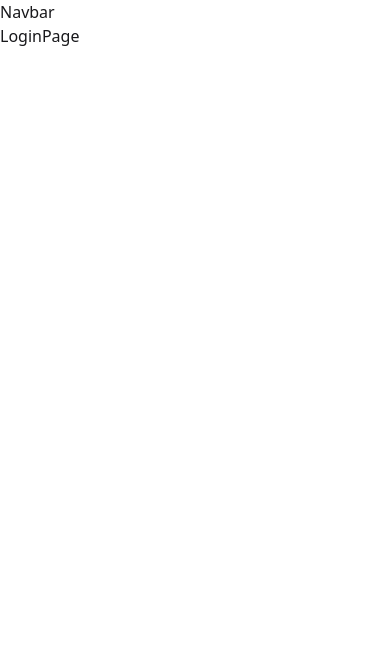
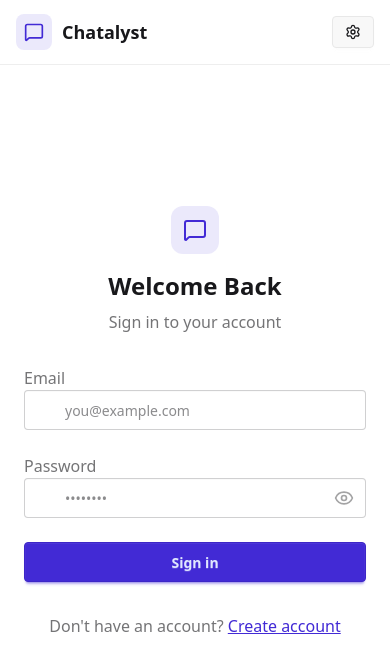
Before and after one commit to JeevanshGrover/Chatalyst, a React (Vite) app in the folder frontend/: page /login in a window 390 px wide. Shown: the top 670 px of the page. Built offline with nearby package versions, Linux system fonts and the light colour scheme; no server answers.

Commit message:
feat: add full name field to signup form and update user model; improve login error handling

```diff
--- a/frontend/src/App.jsx
+++ b/frontend/src/App.jsx
@@ -33,7 +33,7 @@
       <Navbar />
       <Routes>
         <Route path="/" element = {authUser? <HomePage />: <Navigate to="/login"/> } />
-        <Route path="/signup" element = {!authUser? <SignUpPage /> : <Navigate to= "/" />} />
+        <Route path="/signup" element = {!authUser? <SignUpPage /> : <Navigate to= "/login" />} />
         <Route path="/login" element = {!authUser? <LoginPage /> : <Navigate to= "/" />} />
         <Route path="/settings" element = {<SettingsPage />} />
         <Route path="/profile" element = {authUser? <ProfilePage />: <Navigate to= "/login" />} />
--- a/frontend/src/components/Navbar.jsx
+++ b/frontend/src/components/Navbar.jsx
@@ -1,8 +1,54 @@
-import React from 'react'
+import { useAuthStore } from '../store/useAuthStore'
+import { Link } from 'react-router-dom'
+import { LogOut, MessageSquare, Settings, User } from 'lucide-react'
 
 function Navbar() {
+  const { authUser, logout } = useAuthStore();
+
   return (
-    <div>Navbar</div>
+    <header
+      className='border-b border-base-300 fixed w-full top-0 z-40 backdrop-blur-lg bg-base-100/80'
+    >
+      <div className= 'container mx-auto px-4 h-16'>
+        <div className='flex items-center justify-between h-full'>
+          <div className="flex items-center gap-8">
+            <Link to="/" className="flex items-center gap-2.5 hover:opacity-80 transition-all">
+              <div className="size-9 rounded-lg bg-primary/10 flex items-center justify-center">
+                <MessageSquare className="w-5 h-5 text-primary" />
+              </div>
+              <h1 className="text-lg font-bold">Chatalyst</h1>
+            </Link>
+          </div>
+
+          <div className="flex items-center gap-2">
+            <Link
+              to={"/settings"}
+              className={
+              `btn btn-sm gap-2 transition-colors`
+              }
+            >
+              <Settings className="w-4 h-4" />
+              <span className="hidden sm:inline">Settings</span>
+            </Link>
+
+            {authUser && (
+              <>
+                <Link to={"/profile"} className={`btn btn-sm gap-2`}>
+                  <User className="size-5" />
+                  <span className="hidden sm:inline">Profile</span>
+                </Link>
+
+                <button className="flex gap-2 items-center" onClick={logout}>
+                  <LogOut className="size-5" />
+                  <span className="hidden sm:inline">Logout</span>
+                </button>
+              </>
+            )}
+          </div>
+
+        </div>
+      </div>
+    </header>
   )
 }
 
--- a/frontend/src/pages/LoginPage.jsx
+++ b/frontend/src/pages/LoginPage.jsx
@@ -1,9 +1,119 @@
-import React from 'react'
+import { useState } from "react"
+import { Link } from "react-router-dom"
+import AuthImagePattern from "../components/AuthImagePattern.jsx"
+import { useAuthStore } from "../store/useAuthStore.js"
+import { Eye, EyeOff, Lock, Mail, MessageSquare, Loader2 } from "lucide-react"
 
-function LoginPage() {
+const LoginPage = () => {
+  const [showPassword, setShowPassword] = useState(false);
+  const [formData, setFormData] = useState({
+    email: "",
+    password: ""
+  });
+
+  const { login, isLoggingIn } = useAuthStore();
+  const handleSubmit = (e) => {
+    e.preventDefault();
+    login(formData);
+  }
+
   return (
-    <div>LoginPage</div>
-  )
-}
+    <div className="h-screen grid lg:grid-cols-2">
+      {/* Left Side - Form */}
+      <div className="flex flex-col justify-center items-center p-6 sm:p-12">
+        <div className="w-full max-w-md space-y-8">
+          {/* Logo */}
+          <div className="text-center mb-8">
+            <div className="flex flex-col items-center gap-2 group">
+              <div
+                className="w-12 h-12 rounded-xl bg-primary/10 flex items-center justify-center group-hover:bg-primary/20
+              transition-colors"
+              >
+                <MessageSquare className="w-6 h-6 text-primary" />
+              </div>
+              <h1 className="text-2xl font-bold mt-2">Welcome Back</h1>
+              <p className="text-base-content/60">Sign in to your account</p>
+            </div>
+          </div>
 
-export default LoginPage
+          {/* Form */}
+          <form onSubmit={handleSubmit} className="space-y-6">
+            <div className="form-control">
+              <label className="label">
+                <span className="label-text font-medium">Email</span>
+              </label>
+              <div className="relative">
+                <div className="absolute inset-y-0 left-0 pl-3 flex items-center pointer-events-none">
+                  <Mail className="h-5 w-5 text-base-content/40" />
+                </div>
+                <input
+                  type="email"
+                  className={`input input-bordered w-full pl-10`}
+                  placeholder="you@example.com"
+                  value={formData.email}
+                  onChange={(e) => setFormData({ ...formData, email: e.target.value })}
+                />
+              </div>
+            </div>
+
+            <div className="form-control">
+              <label className="label">
+                <span className="label-text font-medium">Password</span>
+              </label>
+              <div className="relative">
+                <div className="absolute inset-y-0 left-0 pl-3 flex items-center pointer-events-none">
+                  <Lock className="h-5 w-5 text-base-content/40" />
+                </div>
+                <input
+                  type={showPassword ? "text" : "password"}
+                  className={`input input-bordered w-full pl-10`}
+                  placeholder="••••••••"
+                  value={formData.password}
+                  onChange={(e) => setFormData({ ...formData, password: e.target.value })}
+                />
+                <button
+                  type="button"
+                  className="absolute inset-y-0 right-0 pr-3 flex items-center"
+                  onClick={() => setShowPassword(!showPassword)}
+                >
+                  {showPassword ? (
+                    <EyeOff className="h-5 w-5 text-base-content/40" />
+                  ) : (
+                    <Eye className="h-5 w-5 text-base-content/40" />
+                  )}
+                </button>
+              </div>
+            </div>
+
+            <button type="submit" className="btn btn-primary w-full" disabled={isLoggingIn}>
+              {isLoggingIn ? (
+                <>
+                  <Loader2 className="h-5 w-5 animate-spin" />
+                  Loading...
+                </>
+              ) : (
+                "Sign in"
+              )}
+            </button>
+          </form>
+
+          <div className="text-center">
+            <p className="text-base-content/60">
+              Don&apos;t have an account?{" "}
+              <Link to="/signup" className="link link-primary">
+                Create account
+              </Link>
+            </p>
+          </div>
+        </div>
+      </div>
+
+      {/* Right Side - Image/Pattern */}
+      <AuthImagePattern
+        title={"Welcome back!"}
+        subtitle={"Sign in to continue your conversations and catch up with your messages."}
+      />
+    </div>
+  );
+};
+export default LoginPage;
--- a/frontend/src/pages/SignUpPage.jsx
+++ b/frontend/src/pages/SignUpPage.jsx
@@ -54,6 +54,24 @@
           <form onSubmit={handleSubmit} className='space-y-6'>
             <div className="form-control">
               <label className="label">
+                <span className="label-text font-medium">Full Name</span>
+              </label>
+              <div className="relative">
+                <div className="absolute inset-y-0 left-0 pl-3 flex items-center pointer-events-none">
+                  <User className="size-5 text-base-content/40" />
+                </div>
+                <input
+                  type="text"
+                  className={`input input-bordered w-full pl-10`}
+                  placeholder="Enter your full name"
+                  value={formData.fullName}
+                  onChange={(e) => setFormData({ ...formData, fullName: e.target.value })}
+                />
+              </div>
+            </div>
+
+            <div className="form-control">
+              <label className="label">
                 <span className="label-text font-medium">Username</span>
               </label>
               <div className="relative">
@@ -63,7 +81,7 @@
                 <input
                   type="text"
                   className={`input input-bordered w-full pl-10`}
-                  placeholder="John Doe"
+                  placeholder="Enter username"
                   value={formData.username}
                   onChange={(e) => setFormData({ ...formData, username: e.target.value })}
                 />
--- a/frontend/src/store/useAuthStore.js
+++ b/frontend/src/store/useAuthStore.js
@@ -39,6 +39,28 @@
         } finally {
             set({ isSigningUp: false });
         }
-    }
+    },
 
+    login: async(data) => {
+        set({ isLoggingIn: true });
+        try {
+            const res = await axios.post("/api/v1/auth/login", data);
+            set({ authUser: res.data });
+            toast.success("Logged in successfully");
+        } catch(error){
+            toast.error(error.response?.data?.message || "Login failed");
+        } finally {
+            set({ isLoggingIn: false });
+        }
+    },
+
+    logout: async () => {
+        try {
+            await axios.post("/api/v1/auth/logout");
+            set({ authUser: null });
+            toast.success("Logged out successfully")
+        } catch (error) {
+            toast.error(error.response.data?.message || "Logout failed");
+        }
+    },
 }))
```
Also changed, not shown: 1 other file (tests, documents, lock files or other folders).
